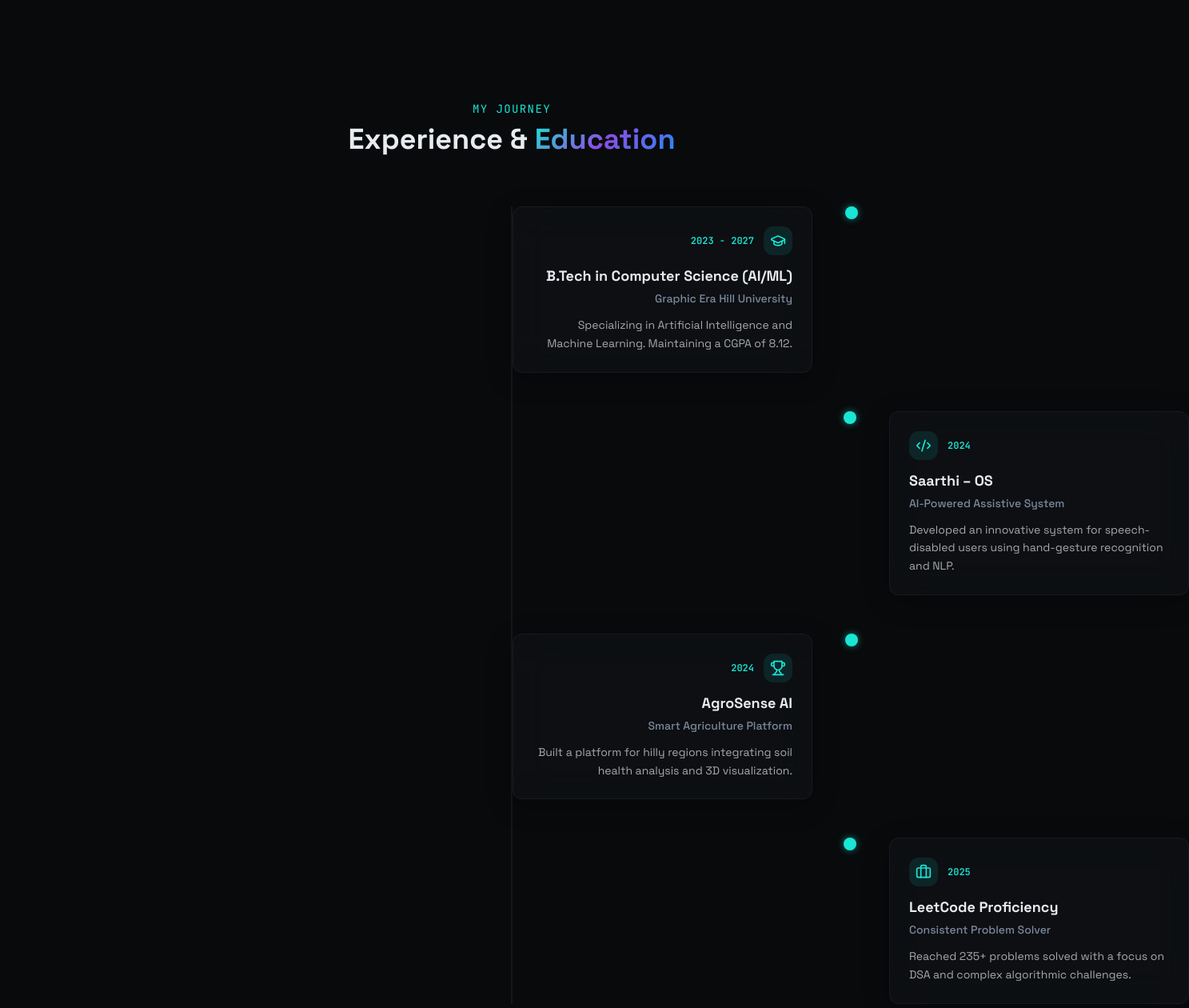
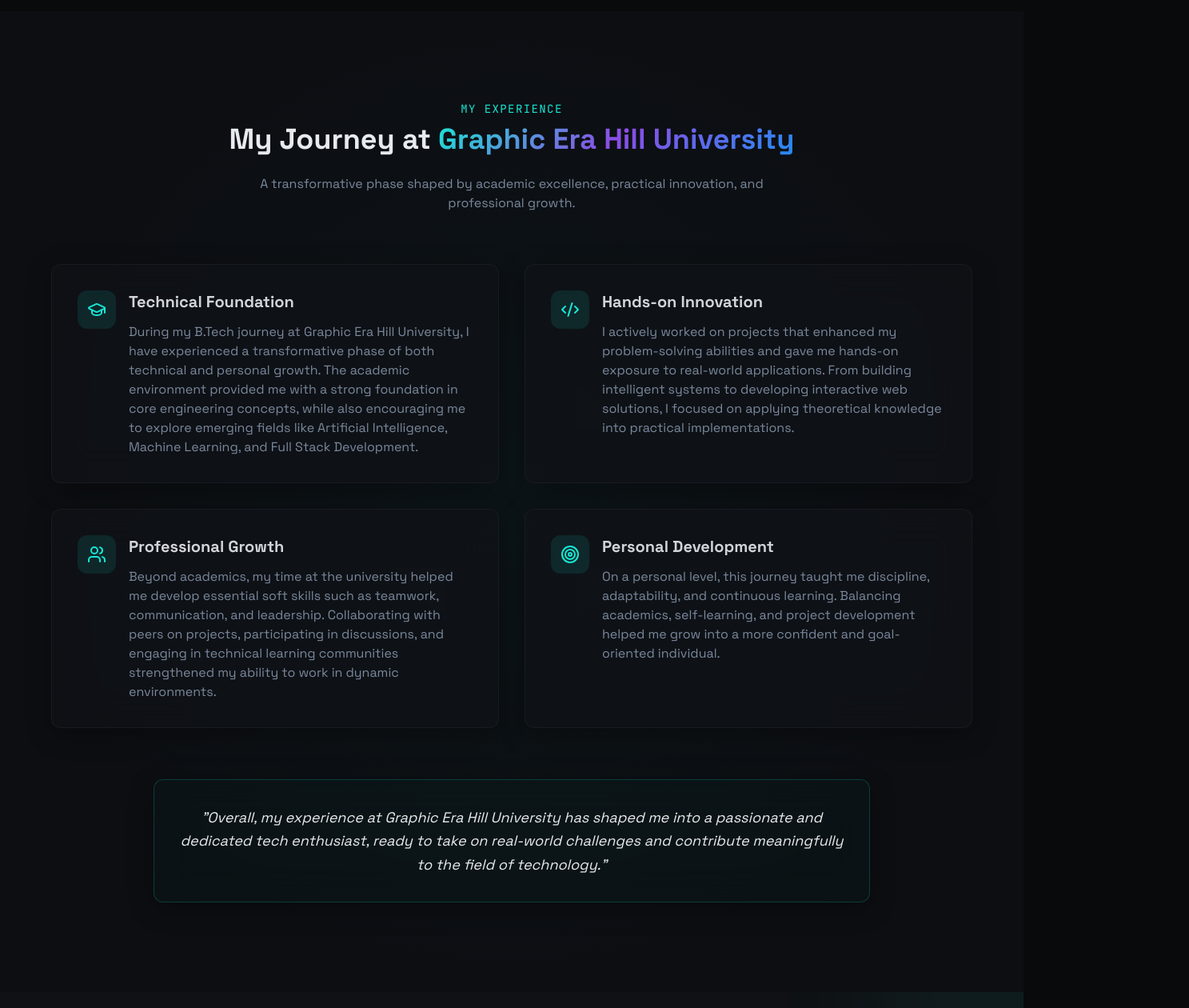
Before and after one commit to Vivek492005/My-Portfolio, a React (Vite) app: page / in a window 1280 px wide. Shown: the part 1480-2740 px from the top of the page at 80% size, 1487 px wide, since content can reach past the window. Built offline with nearby package versions, Linux system fonts and the light colour scheme; the HTML template or start-up script is replaced by a standard one.

Commit message:
Design: Replace Experience Timeline with professional text-based Experience section

```diff
--- /dev/null
+++ b/src/components/ExperienceSection.tsx
@@ -0,0 +1,90 @@
+import { motion } from "framer-motion";
+import { GraduationCap, Code2, Users, Target } from "lucide-react";
+
+const experienceContent = [
+  {
+    title: "Technical Foundation",
+    icon: GraduationCap,
+    content: "During my B.Tech journey at Graphic Era Hill University, I have experienced a transformative phase of both technical and personal growth. The academic environment provided me with a strong foundation in core engineering concepts, while also encouraging me to explore emerging fields like Artificial Intelligence, Machine Learning, and Full Stack Development.",
+  },
+  {
+    title: "Hands-on Innovation",
+    icon: Code2,
+    content: "I actively worked on projects that enhanced my problem-solving abilities and gave me hands-on exposure to real-world applications. From building intelligent systems to developing interactive web solutions, I focused on applying theoretical knowledge into practical implementations.",
+  },
+  {
+    title: "Professional Growth",
+    icon: Users,
+    content: "Beyond academics, my time at the university helped me develop essential soft skills such as teamwork, communication, and leadership. Collaborating with peers on projects, participating in discussions, and engaging in technical learning communities strengthened my ability to work in dynamic environments.",
+  },
+  {
+    title: "Personal Development",
+    icon: Target,
+    content: "On a personal level, this journey taught me discipline, adaptability, and continuous learning. Balancing academics, self-learning, and project development helped me grow into a more confident and goal-oriented individual.",
+  },
+];
+
+const ExperienceSection = () => {
+  return (
+    <section id="experience" className="section-padding bg-secondary/20 relative overflow-hidden">
+      <div className="absolute top-0 left-0 w-full h-full bg-[radial-gradient(circle_at_50%_50%,hsl(var(--primary)/0.03),transparent_70%)] pointer-events-none" />
+
+      <div className="max-w-6xl mx-auto relative z-10">
+        <motion.div
+          initial={{ opacity: 0, y: 30 }}
+          whileInView={{ opacity: 1, y: 0 }}
+          viewport={{ once: true }}
+          className="mb-16 text-center"
+        >
+          <p className="text-primary font-mono text-sm mb-2 tracking-widest uppercase">My Experience</p>
+          <h2 className="text-3xl md:text-4xl font-heading font-bold mb-6">
+            My Journey at <span className="gradient-text">Graphic Era Hill University</span>
+          </h2>
+          <p className="text-muted-foreground max-w-2xl mx-auto">
+            A transformative phase shaped by academic excellence, practical innovation, and professional growth.
+          </p>
+        </motion.div>
+
+        <div className="grid md:grid-cols-2 gap-6 lg:gap-8">
+          {experienceContent.map((item, index) => (
+            <motion.div
+              key={item.title}
+              initial={{ opacity: 0, y: 20 }}
+              whileInView={{ opacity: 1, y: 0 }}
+              viewport={{ once: true }}
+              transition={{ duration: 0.5, delay: index * 0.1 }}
+              className="glass-card p-8 hover:border-primary/40 transition-all duration-300 group"
+            >
+              <div className="flex items-start gap-4">
+                <div className="p-3 rounded-xl bg-primary/10 group-hover:bg-primary/20 transition-colors">
+                  <item.icon className="text-primary" size={24} />
+                </div>
+                <div>
+                  <h3 className="text-xl font-heading font-bold mb-3 text-foreground/90 group-hover:text-primary transition-colors">
+                    {item.title}
+                  </h3>
+                  <p className="text-muted-foreground leading-relaxed text-sm lg:text-base">
+                    {item.content}
+                  </p>
+                </div>
+              </div>
+            </motion.div>
+          ))}
+        </div>
+
+        <motion.div
+          initial={{ opacity: 0 }}
+          whileInView={{ opacity: 1 }}
+          viewport={{ once: true }}
+          className="mt-16 p-8 glass-card border-primary/20 bg-primary/[0.02] text-center max-w-4xl mx-auto"
+        >
+          <p className="text-lg text-foreground italic leading-relaxed">
+            "Overall, my experience at Graphic Era Hill University has shaped me into a passionate and dedicated tech enthusiast, ready to take on real-world challenges and contribute meaningfully to the field of technology."
+          </p>
+        </motion.div>
+      </div>
+    </section>
+  );
+};
+
+export default ExperienceSection;
--- a/src/components/ExperienceTimeline.tsx
+++ /dev/null
@@ -1,90 +0,0 @@
-import { motion } from "framer-motion";
-import { GraduationCap, Briefcase, Trophy, Code2 } from "lucide-react";
-
-const timelineData = [
-  {
-    type: "education",
-    date: "2023 - 2027",
-    title: "B.Tech in Computer Science (AI/ML)",
-    subtitle: "Graphic Era Hill University",
-    description: "Specializing in Artificial Intelligence and Machine Learning. Maintaining a CGPA of 8.12.",
-    icon: GraduationCap,
-  },
-  {
-    type: "project",
-    date: "2024",
-    title: "Saarthi – OS",
-    subtitle: "AI-Powered Assistive System",
-    description: "Developed an innovative system for speech-disabled users using hand-gesture recognition and NLP.",
-    icon: Code2,
-  },
-  {
-    type: "project",
-    date: "2024",
-    title: "AgroSense AI",
-    subtitle: "Smart Agriculture Platform",
-    description: "Built a platform for hilly regions integrating soil health analysis and 3D visualization.",
-    icon: Trophy,
-  },
-  {
-    type: "milestone",
-    date: "2025",
-    title: "LeetCode Proficiency",
-    subtitle: "Consistent Problem Solver",
-    description: "Reached 235+ problems solved with a focus on DSA and complex algorithmic challenges.",
-    icon: Briefcase,
-  },
-];
-
-const ExperienceTimeline = () => {
-  return (
-    <section id="experience" className="section-padding">
-      <div className="max-w-4xl mx-auto px-6">
-        <motion.div
-          initial={{ opacity: 0, y: 30 }}
-          whileInView={{ opacity: 1, y: 0 }}
-          viewport={{ once: true }}
-          className="mb-16 text-center"
-        >
-          <p className="text-primary font-mono text-sm mb-2 tracking-widest uppercase">My Journey</p>
-          <h2 className="text-3xl md:text-4xl font-heading font-bold">
-            Experience & <span className="gradient-text">Education</span>
-          </h2>
-        </motion.div>
-
-        <div className="relative border-l-2 border-border/50 ml-4 md:ml-0 md:left-1/2 md:-translate-x-px">
-          {timelineData.map((item, index) => (
-            <motion.div
-              key={item.title}
-              initial={{ opacity: 0, x: index % 2 === 0 ? -50 : 50 }}
-              whileInView={{ opacity: 1, x: 0 }}
-              viewport={{ once: true }}
-              transition={{ duration: 0.6, delay: index * 0.1 }}
-              className={`relative mb-12 md:w-1/2 ${
-                index % 2 === 0 ? "md:pr-12 md:text-right md:ml-0" : "md:pl-12 md:ml-auto"
-              }`}
-            >
-              {/* Dot on the timeline */}
-              <div className="absolute top-0 left-[-9px] md:left-auto md:right-[-9px] w-4 h-4 rounded-full bg-primary shadow-[0_0_10px_hsl(var(--primary)/0.5)] z-10"
-                   style={index % 2 !== 0 ? { left: '-9px', right: 'auto' } : {}} />
-
-              <div className="glass-card p-6 hover:border-primary/30 transition-colors">
-                <div className={`flex items-center gap-3 mb-3 ${index % 2 === 0 ? "md:flex-row-reverse" : ""}`}>
-                  <div className="p-2 rounded-lg bg-primary/10">
-                    <item.icon size={20} className="text-primary" />
-                  </div>
-                  <span className="text-xs font-mono text-primary font-bold">{item.date}</span>
-                </div>
-                <h3 className="text-lg font-heading font-bold mb-1">{item.title}</h3>
-                <p className="text-sm font-medium text-muted-foreground mb-3">{item.subtitle}</p>
-                <p className="text-sm text-foreground/70 leading-relaxed">{item.description}</p>
-              </div>
-            </motion.div>
-          ))}
-        </div>
-      </div>
-    </section>
-  );
-};
-
-export default ExperienceTimeline;
--- a/src/pages/Index.tsx
+++ b/src/pages/Index.tsx
@@ -1,7 +1,7 @@
 import Navbar from "@/components/Navbar";
 import HeroSection from "@/components/HeroSection";
 import AboutSection from "@/components/AboutSection";
-import ExperienceTimeline from "@/components/ExperienceTimeline";
+import ExperienceSection from "@/components/ExperienceSection";
 import SkillsSection from "@/components/SkillsSection";
 import ProjectsSection from "@/components/ProjectsSection";
 import GitHubSection from "@/components/GitHubSection";
@@ -16,7 +16,7 @@
     <Navbar />
     <HeroSection />
     <AboutSection />
-    <ExperienceTimeline />
+    <ExperienceSection />
     <SkillsSection />
     <ProjectsSection />
     <GitHubSection />
```
